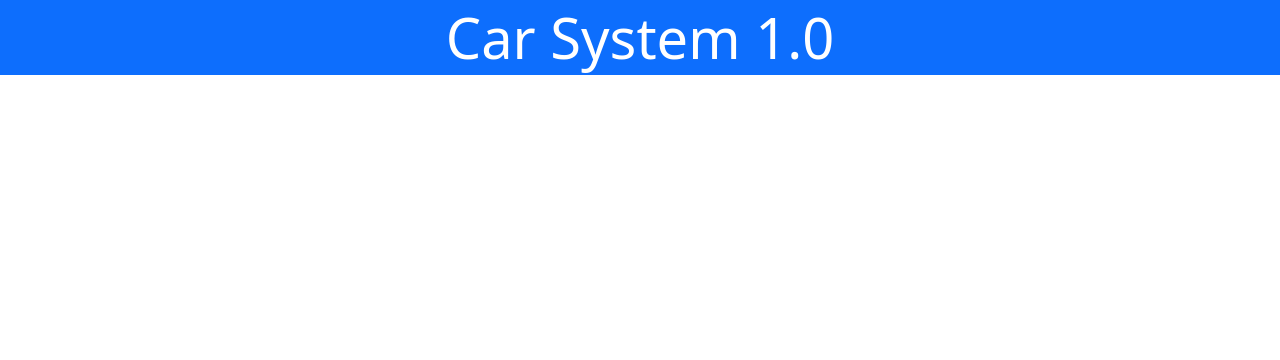
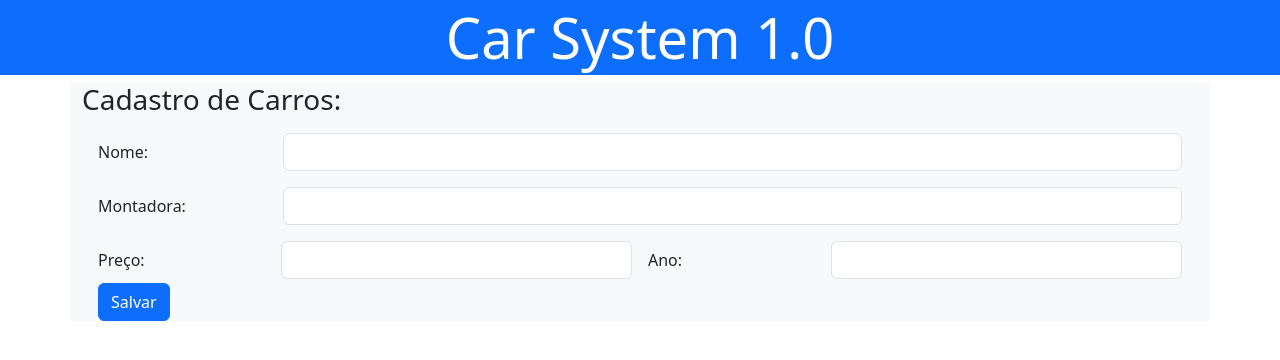
Before and after one commit to RafaelDiasCmp/cadastroCar, an Angular app: page / in a window 1280 px wide. Shown: the top 360 px of the page. Built offline with nearby package versions, Linux system fonts and the light colour scheme.

Commit message:
close #4 Componente - Formulário de Cadastro

```diff
--- a/src/app/app.component.html
+++ b/src/app/app.component.html
@@ -1 +1,2 @@
 <app-header></app-header>
+<app-cars></app-cars>
--- a/src/app/app.component.ts
+++ b/src/app/app.component.ts
@@ -1,11 +1,12 @@
 import { Component } from '@angular/core';
 import { RouterOutlet } from '@angular/router';
 import { HeaderComponent } from "./components/header/header.component";
+import { CarsComponent } from "./components/cars/cars.component";
 
 @Component({
   selector: 'app-root',
   standalone: true,
-  imports: [RouterOutlet, HeaderComponent],
+  imports: [RouterOutlet, HeaderComponent, CarsComponent],
   templateUrl: './app.component.html',
   styleUrl: './app.component.css'
 })
--- a/src/app/components/cars/cars.component.html
+++ b/src/app/components/cars/cars.component.html
@@ -1 +1,37 @@
-<p>cars works!</p>
+<div class="container bg-light mt-2">
+    <h3>Cadastro de Carros:</h3>
+
+    <form class="m-3">
+        <div class="mb-3 row">
+            <label for="inputName" class="col-sm-2 col-form-label">Nome:</label>
+            <div class="col-sm-10">
+                <input type="text" class="form-control" id="inputName">
+            </div>
+          </div>
+
+
+          <div class="mb-3 row">
+            <label for="inputAutoMaker" class="col-sm-2 col-form-label">Montadora:</label>
+            <div class="col-sm-10">
+              <input type="text" class="form-control" id="inputAutoMaker">
+            </div>
+          </div>
+
+          <div class="row g-3">
+            <label for="inputPrice" class="col-sm-2 col-form-label">Preço:</label>
+            <div class="col">
+              <input type="number" class="form-control">
+            </div>
+            <label for="inputYear" class="col-sm-2 col-form-label">Ano:</label>
+            <div class="col">
+              <input type="number" class="form-control">
+            </div>
+          </div>
+
+          <div class="row mt-1">
+            <div>
+                <button class="btn btn-primary">Salvar</button>
+            </div>
+        </div>
+    </form>
+</div>
--- a/src/app/components/cars/cars.component.ts
+++ b/src/app/components/cars/cars.component.ts
@@ -1,4 +1,5 @@
 import { Component } from '@angular/core';
+import { Car } from '../../Car';
 
 @Component({
   selector: 'app-cars',
@@ -8,5 +9,13 @@ import { Component } from '@angular/core';
   styleUrl: './cars.component.css'
 })
 export class CarsComponent {
-
+  car: Car[] = [
+    {
+    id : 1,
+    name : "fiat",
+    automaker : "honda",
+    price : 500000,
+    year : 20000,
+  }
+  ];
 }
```
